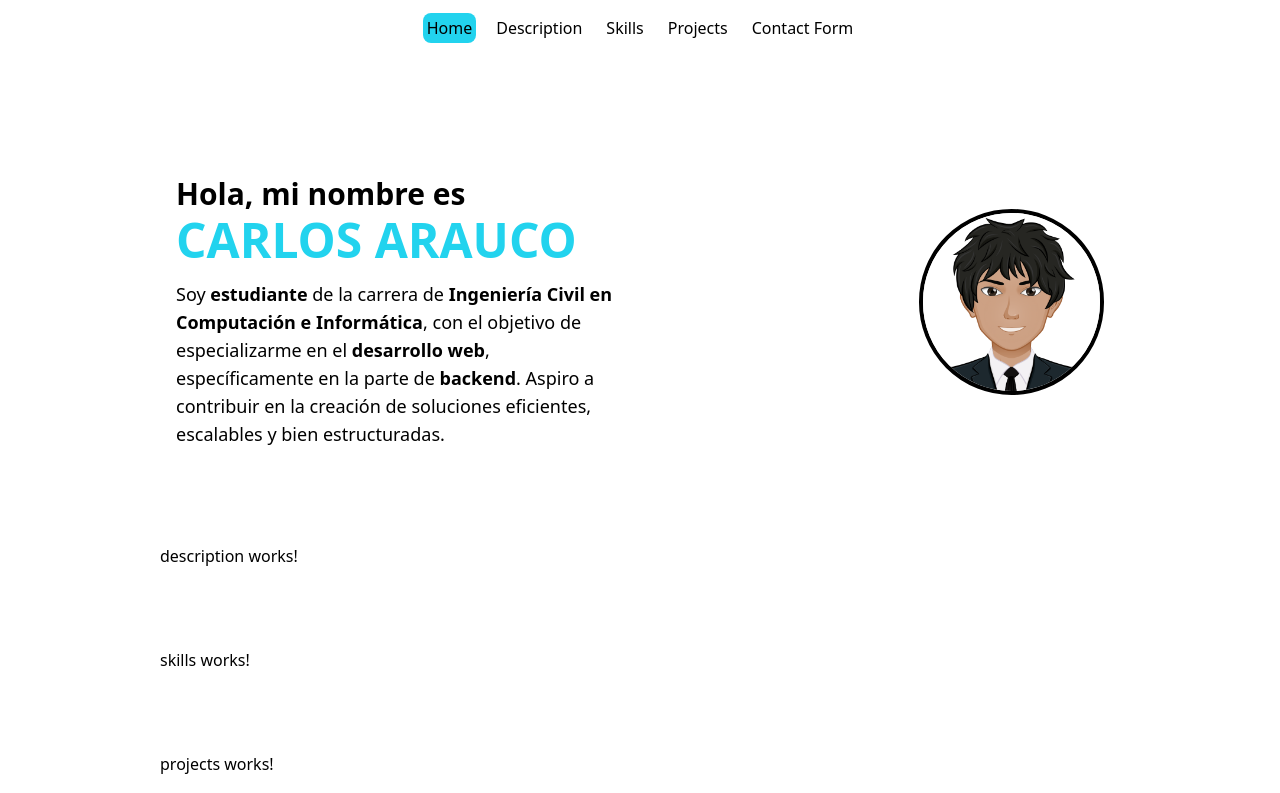
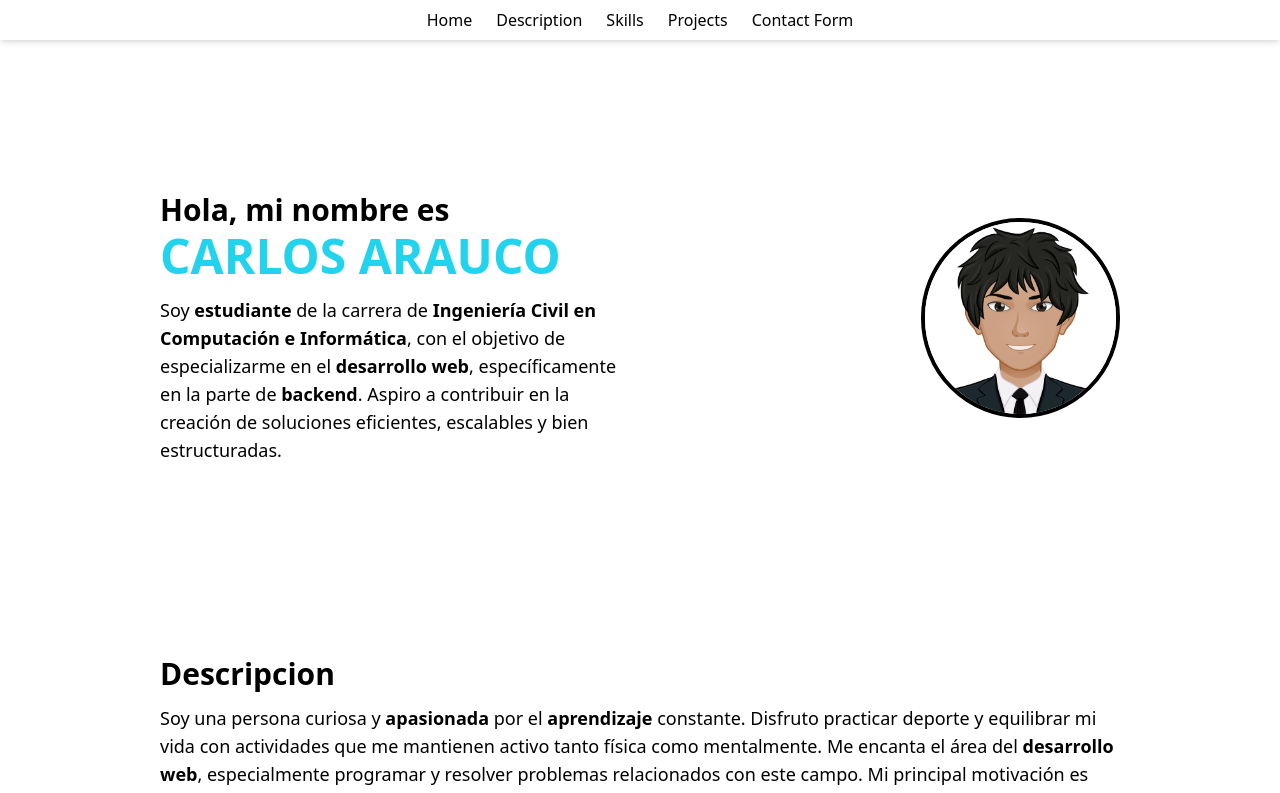
Before and after one commit to CarlosArauco8556/Task2IDWM, an Angular app: page /porfolio in a window 1280 px wide. Shown: the top 793 px of the page. Built offline with nearby package versions, Linux system fonts and the light colour scheme.

Commit message:
feat: fixed error and add function in navbar.

```diff
--- a/src/app/Porfolio/Components/description/description.component.html
+++ b/src/app/Porfolio/Components/description/description.component.html
@@ -1 +1,4 @@
-<p>description works!</p>
+<div>
+    <p class="text-3xl font-bold">Descripcion</p>
+    <p class="text-lg mt-3">Soy una persona curiosa y <strong>apasionada</strong> por el <strong>aprendizaje</strong> constante. Disfruto practicar deporte y equilibrar mi vida con actividades que me mantienen activo tanto física como mentalmente. Me encanta el área del <strong>desarrollo web</strong>, especialmente programar y resolver problemas relacionados con este campo. Mi principal motivación es convertirme en un <strong>senior developer</strong>, para poder guiar y apoyar a desarrolladores más jóvenes, fomentando su crecimiento profesional y contribuyendo al desarrollo de soluciones innovadoras.</p>
+</div>
--- a/src/app/Porfolio/Components/home/home.component.html
+++ b/src/app/Porfolio/Components/home/home.component.html
@@ -1,4 +1,4 @@
-<div class="flex items-center space-x-72 p-4">
+<div class="flex items-center space-x-72">
     <div>
       <p class="text-3xl font-bold">Hola, mi nombre es</p>
       <p class="text-5xl font-bold mt-1 text-cyan-400">CARLOS ARAUCO</p>
--- a/src/app/Porfolio/Components/navbar/navbar.component.html
+++ b/src/app/Porfolio/Components/navbar/navbar.component.html
@@ -1,11 +1,58 @@
-<nav class="bg-white text-black p-2">
-    <div class="container flex justify-center">
-      <ul class="flex space-x-4">
-          <li><a href="#home" class="hover:text-blue-700 p-1" [class.bg-cyan-400]="isActive('home')" [class.rounded-lg]="isActive('home')" (click)="setActive('home')">Home</a></li>
-          <li><a href="#description" class="hover:text-blue-700 p-1" [class.bg-cyan-400]="isActive('description')" [class.rounded-lg]="isActive('description')" (click)="setActive('description')">Description</a></li>
-          <li><a href="#skills" class="hover:text-blue-700 p-1" [class.bg-cyan-400]="isActive('skills')" [class.rounded-lg]="isActive('skills')" (click)="setActive('skills')">Skills</a></li>
-          <li><a href="#projects" class="hover:text-blue-700 p-1" [class.bg-cyan-400]="isActive('projects')" [class.rounded-lg]="isActive('projects')" (click)="setActive('projects')">Projects</a></li>
-        <li><a href="#contact-form" class="hover:text-blue-700 p-1" [class.bg-cyan-400]="isActive('contact-form')" [class.rounded-lg]="isActive('contact-form')" (click)="setActive('contact-form')">Contact Form</a></li>
-      </ul>
-    </div>
-  </nav>
+<nav class="bg-white text-black p-2 fixed top-0 left-0 w-full z-50 shadow-md transition-all duration-300"
+[class.bg-gray-200]="scrolled"
+>
+  <div class="container flex justify-center">
+    <ul class="flex space-x-4">
+      <li>
+        <a
+          class="hover:text-blue-700 p-1 cursor-pointer"
+          [class.bg-cyan-400]="isActive('home')"
+          [class.rounded-lg]="isActive('home')"
+          (click)="scrollToSection('home')"
+        >
+          Home
+        </a>
+      </li>
+      <li>
+        <a
+          class="hover:text-blue-700 p-1 cursor-pointer"
+          [class.bg-cyan-400]="isActive('description')"
+          [class.rounded-lg]="isActive('description')"
+          (click)="scrollToSection('description')"
+        >
+          Description
+        </a>
+      </li>
+      <li>
+        <a
+          class="hover:text-blue-700 p-1 cursor-pointer"
+          [class.bg-cyan-400]="isActive('skills')"
+          [class.rounded-lg]="isActive('skills')"
+          (click)="scrollToSection('skills')"
+        >
+          Skills
+        </a>
+      </li>
+      <li>
+        <a
+          class="hover:text-blue-700 p-1 cursor-pointer"
+          [class.bg-cyan-400]="isActive('projects')"
+          [class.rounded-lg]="isActive('projects')"
+          (click)="scrollToSection('projects')"
+        >
+          Projects
+        </a>
+      </li>
+      <li>
+        <a
+          class="hover:text-blue-700 p-1 cursor-pointer"
+          [class.bg-cyan-400]="isActive('contact-form')"
+          [class.rounded-lg]="isActive('contact-form')"
+          (click)="scrollToSection('contact-form')"
+        >
+          Contact Form
+        </a>
+      </li>
+    </ul>
+  </div>
+</nav>
--- a/src/app/Porfolio/Components/navbar/navbar.component.ts
+++ b/src/app/Porfolio/Components/navbar/navbar.component.ts
@@ -1,23 +1,35 @@
-import { Component } from '@angular/core';
+import { Component, HostListener } from '@angular/core';
+import { RouterModule } from '@angular/router';
 
 @Component({
   selector: 'navbar',
   standalone: true,
-  imports: [],
+  imports: [RouterModule],
   templateUrl: './navbar.component.html',
   styleUrl: './navbar.component.css'
 })
 export class NavbarComponent {
   //Variable to store the active link.
-  activeLink: string = 'home';
+  activeSection: string = '';
+  scrolled: boolean = false;
 
-  //Function to activate the link.
-  setActive(link: string): void {
-    this.activeLink = link;
+  // Function to change the active link when the user scrolls.
+  @HostListener('window:scroll', [])
+  onWindowScroll(): void {
+    const scrollTop = window.pageYOffset || document.documentElement.scrollTop;
+    this.scrolled = scrollTop > 50; // Change the value to the desired scroll value.
+  }
+  //Function to scroll to the section.
+  scrollToSection(sectionId: string): void {
+    const section = document.getElementById(sectionId);
+    if (section) {
+      section.scrollIntoView({ behavior: 'smooth', block: 'start' });
+      this.activeSection = sectionId;
+    }
   }
 
-  //Function to verify if the link is active.
+  //Function to verify if the section is active.
   isActive(link: string): boolean {
-    return this.activeLink === link;
+    return this.activeSection === link;
   }
 }
--- a/src/app/Porfolio/Pages/main-page/main-page.component.html
+++ b/src/app/Porfolio/Pages/main-page/main-page.component.html
@@ -3,23 +3,23 @@
         <navbar></navbar>
     </div>
 
-    <div class="mt-28">
+    <div id="home" class="mt-48">
         <home></home>
     </div>
 
-    <div class="mt-20">
+    <div id="description" class="mt-48">
         <description></description>
     </div>
 
-    <div class="mt-20">
+    <div id="skills" class="mt-32">
         <skills></skills>
     </div>
 
-    <div class="mt-20">
+    <div id="projects" class="mt-32">
         <projects></projects>
     </div>
 
-    <div class="mt-20">
+    <div id="contact-form" class="mt-32">
         <contact-form></contact-form>
     </div>
 </div>
```
